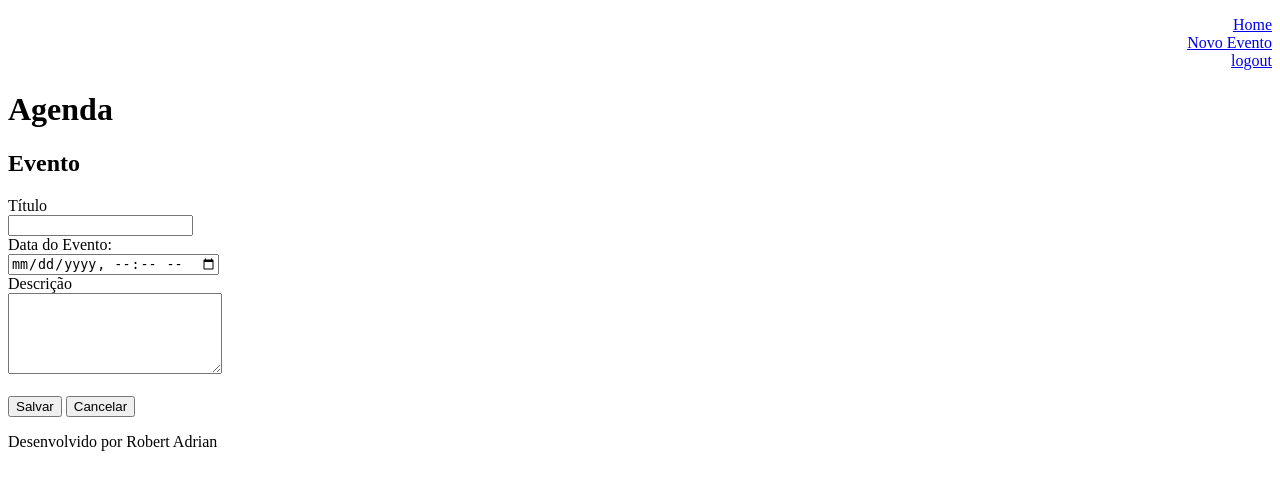
After one commit to robert692/agenda, a Django app: page /agenda/evento/ in a window 1280 px wide. The commit adds this page. Shown: the top 490 px of the page. Run offline with Django 4.2, Linux system fonts and the light colour scheme; a user stored in the database is signed in.

Commit message:
Incluido templates e o gitignore
  - Template para inserção de dados na agenda.
  - gitignore para ignorar os arquivos compilados.

```diff
--- a/agenda/urls.py
+++ b/agenda/urls.py
@@ -22,6 +22,8 @@ from django.views.generic import RedirectView
 urlpatterns = [
     path('admin/', admin.site.urls),
     path('agenda/', views.lista_eventos),
+    path('agenda/evento/', views.evento),
+    path('agenda/evento/submit', views.submit_evento),
     path('', RedirectView.as_view(url='/agenda/')),
     path('login/', views.login_user),
     path('login/submit', views.submit_login),
--- a/core/views.py
+++ b/core/views.py
@@ -35,3 +35,22 @@ def lista_eventos(requests):
     evento = Evento.objects.filter(usuario=usuario)
     dados = {'eventos':evento}
     return render(requests, 'agenda.html', dados)
+
+
+@login_required(login_url='/login/')
+def evento(requests):
+    return render(requests, 'evento.html')
+
+
+@login_required(login_url='/login/')
+def submit_evento(requests):
+    if requests.POST:
+        titulo = requests.POST.get('titulo')
+        data_evento = requests.POST.get('data_evento')
+        descricao = requests.POST.get('descricao')
+        usuario = requests.user
+        Evento.objects.create(titulo=titulo,
+                              data_evento=data_evento,
+                              descricao=descricao,
+                              usuario=usuario)
+    return redirect('/')
--- a/templates/agenda.html
+++ b/templates/agenda.html
@@ -2,8 +2,9 @@
 
 {% block content %}
     <h2>Agendamentos</h2>
-
-
+    <a href="evento">
+        <button type="button">Novo Evento</button>
+    </a>
     <ul style="font-size: 18px">
     {% for evento in eventos %}
         <li>{{ evento.titulo }} - {{ evento.get_data_evento }}</li>
--- /dev/null
+++ b/templates/evento.html
@@ -0,0 +1,24 @@
+{% extends "model_page.html" %}
+
+{% block content %}
+<h2>Evento</h2>
+
+<form action="submit" method="POST">{% csrf_token %}
+    <label>Título</label>
+    <br>
+    <input type="text" name="titulo">
+    <br>
+    <label>Data do Evento: </label>
+    <br>
+    <input type="datetime-local" name="data_evento">
+    <br>
+    <label>Descrição</label>
+    <br>
+    <textarea name="descricao" rows="5" cols="24"></textarea>
+    <br><br>
+    <button type="submit">Salvar</button>
+    <a href="/">
+        <button type="submit">Cancelar</button>
+    </a>
+</form>
+{% endblock %}
--- a/templates/model_header.html
+++ b/templates/model_header.html
@@ -2,6 +2,10 @@
     <meta charset="UTF-8">
     <title>Agenda</title>
     <div align="right">
-        <a href="/logout">logout</a>
+        <ul style="list-style: none">
+            <li><a href="/">Home</a></li>
+            <li><a href="/agenda/evento">Novo Evento</a></li>
+            <li><a href="/logout">logout</a></li>
+        </ul>
     </div>
     <h1>Agenda</h1>
```
Also changed, not shown: db.sqlite3, 1 other file.
